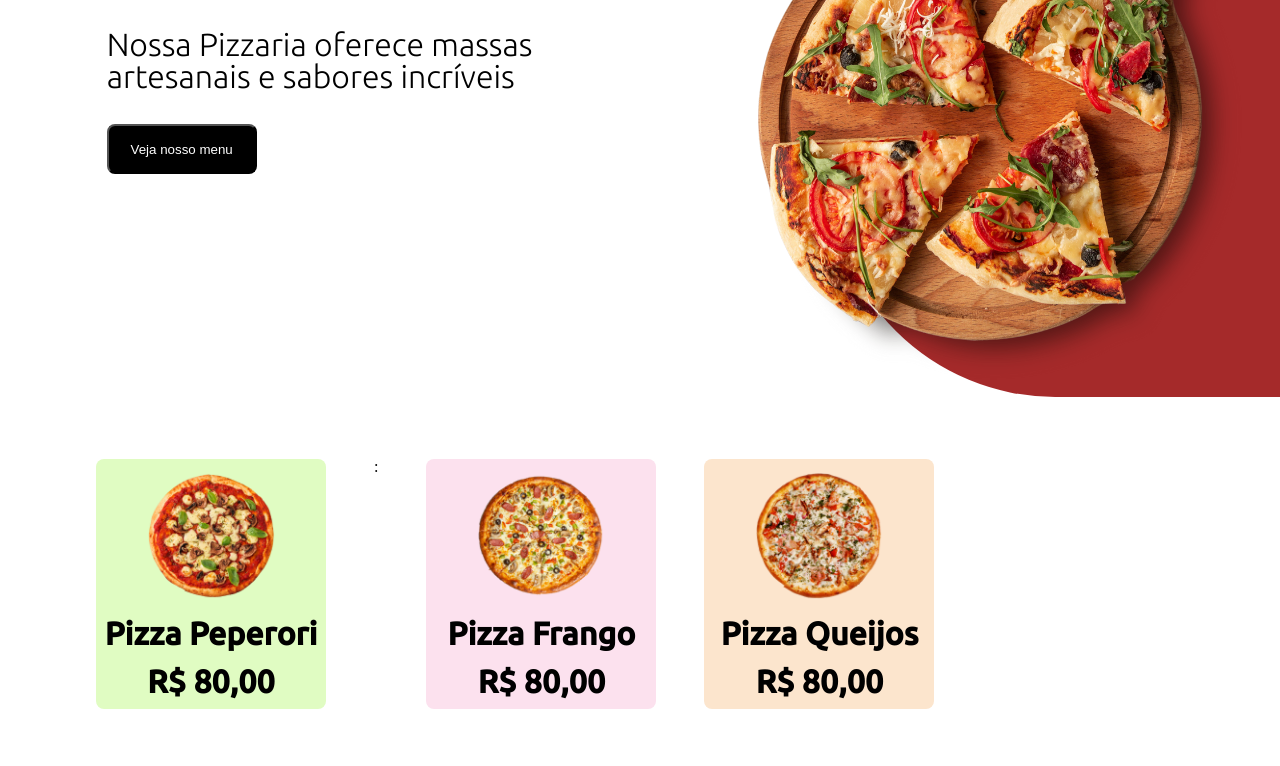
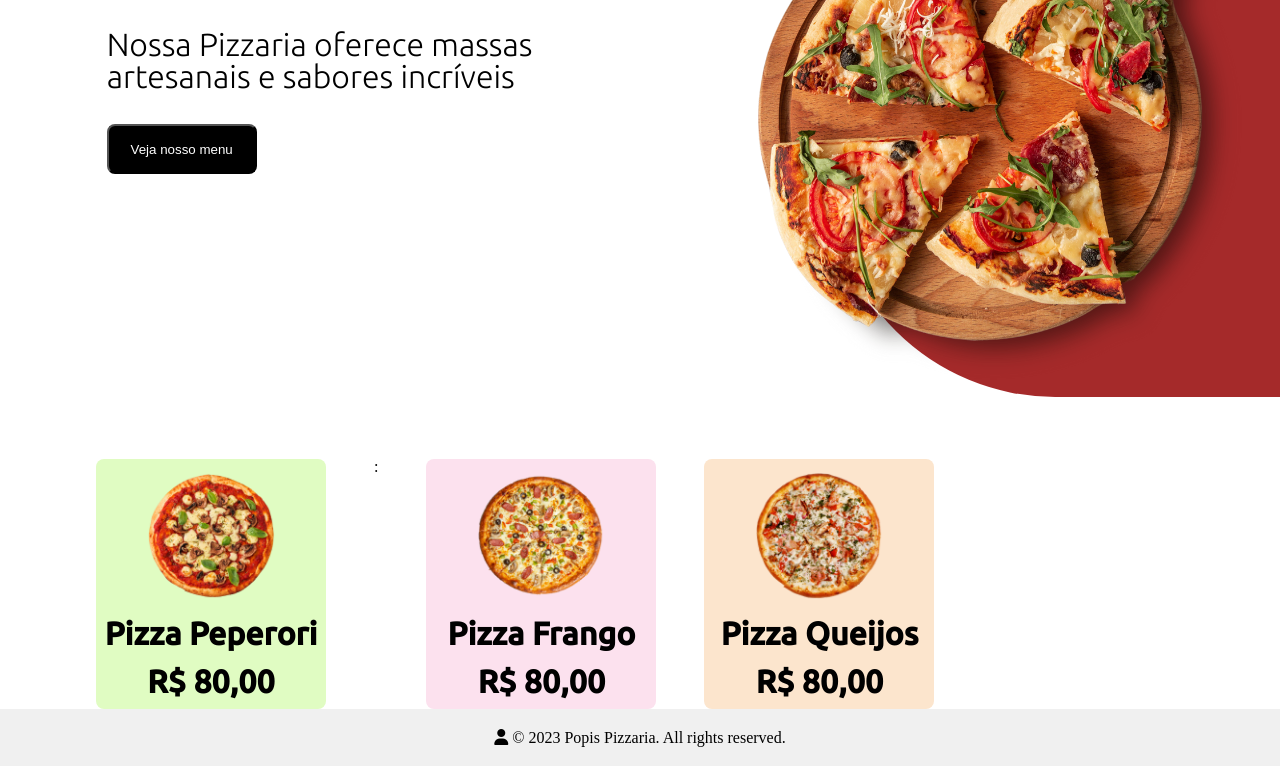
Before and after one commit to multilucas/sitePizzaria, a plain HTML site: page index.html in a window 1280 px wide. Shown: the part 353-1119 px from the top of the page. Before the commit the page ends 1062 px from the top, so only its background shows below. Drawn offline with nearby package versions, Linux system fonts and the light colour scheme.

Commit message:
add footer and font-awesome

```diff
--- a/css/layout/_footer.css
+++ b/css/layout/_footer.css
@@ -0,0 +1,6 @@
+.footer {
+
+  text-align: center;
+  padding: 20px;
+  background-color: #f0f0f0;
+}
--- a/css/main.css
+++ b/css/main.css
@@ -5,4 +5,5 @@
 @import "layout/_header.css";
 @import "./module/_button.css";
 @import "./module/_cards.css";
-@import "./layout/_section_cards.css"
+@import "./layout/_section_cards.css";
+@import "./layout/_footer.css";
--- a/index.html
+++ b/index.html
@@ -9,6 +9,7 @@
   <link rel="stylesheet"
     href="https://fonts.googleapis.com/css2?family=Material+Symbols+Outlined:opsz,wght,FILL,GRAD@48,400,0,0" />
   <link rel="stylesheet" href="./css/main.css">
+  <script src="https://kit.fontawesome.com/20ca88aacb.js" crossorigin="anonymous"></script>
 </head>
 
 <body>
@@ -51,6 +52,10 @@
       <p class="txt__medium">R$ 80,00</p>
     </div>
   </section>
+  <footer class="footer" class="fa-solid fa-user">
+    <i class="fa-solid fa-user"></i>
+    &copy; 2023 Popis Pizzaria. All rights reserved.
+  </footer>
 </body>
 
 </html>
```
